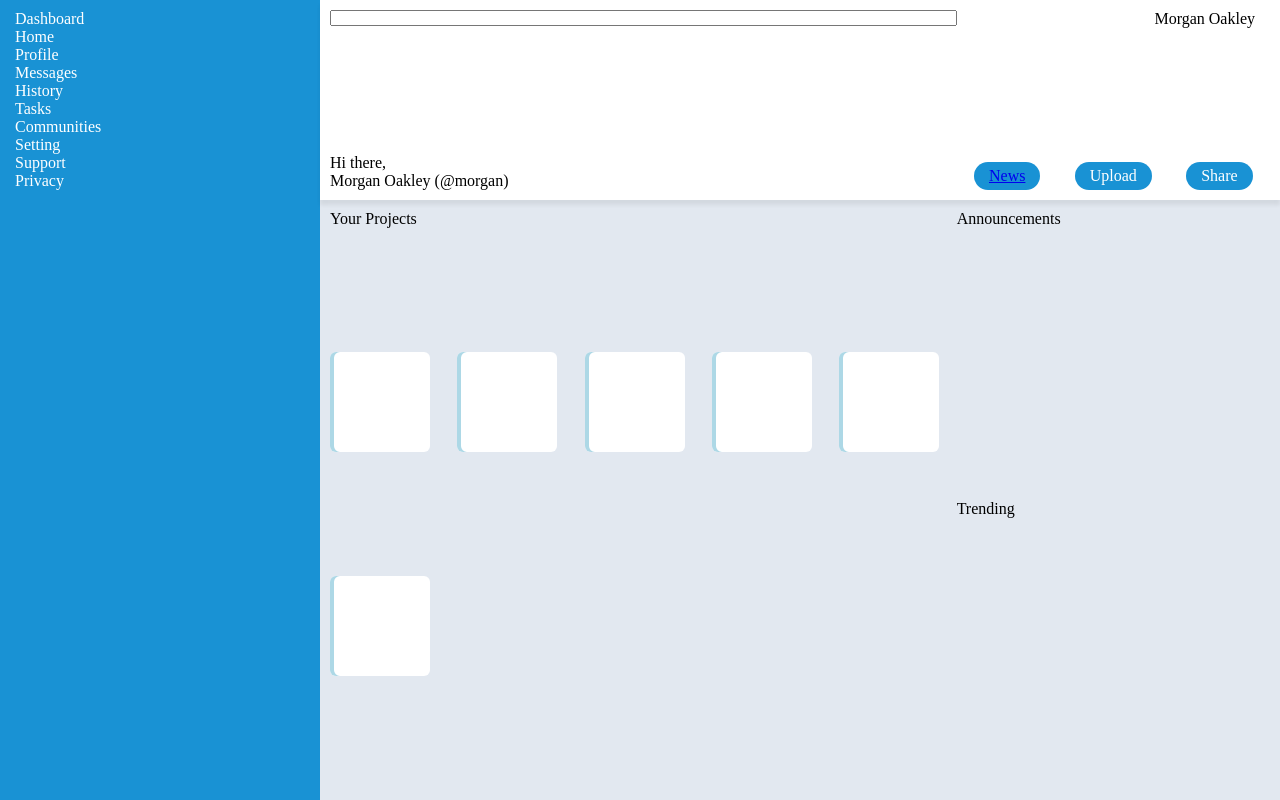
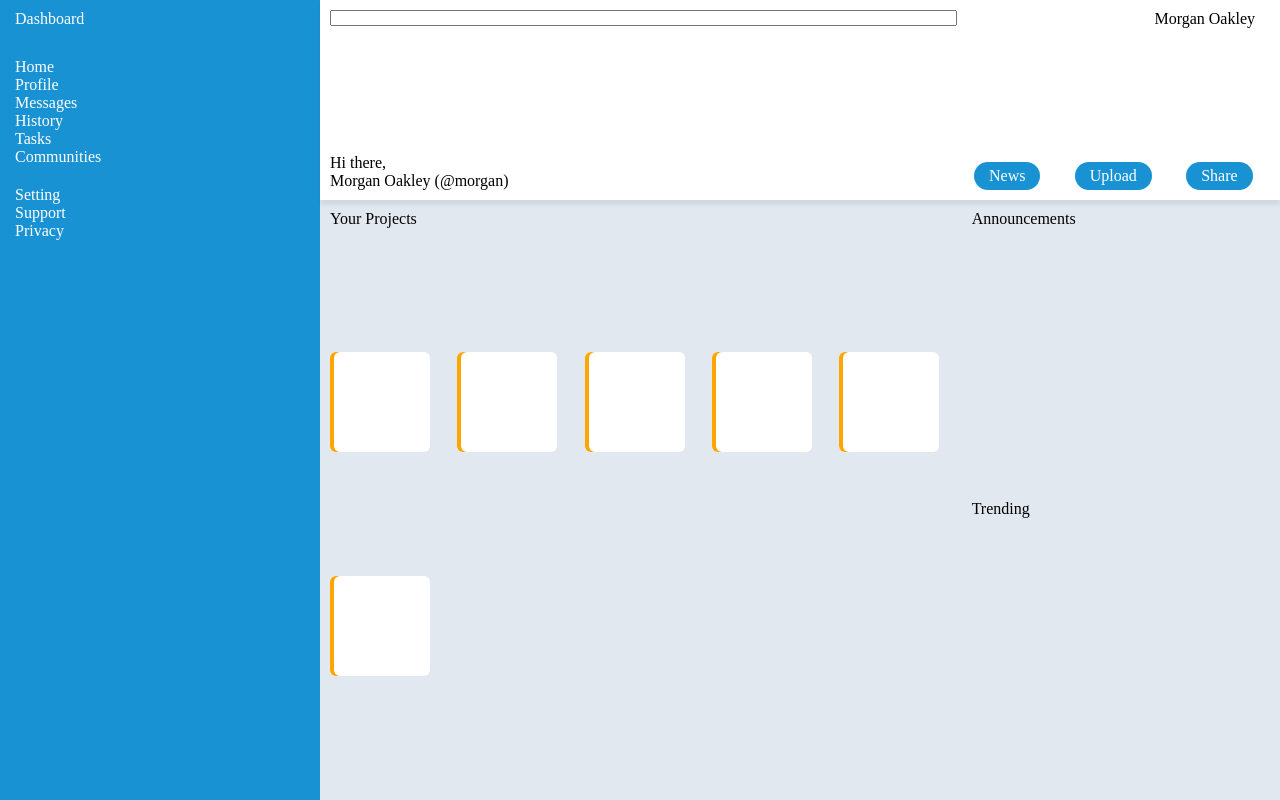
Before and after one commit to davidleBC/admin-dashboard, a plain HTML site: page index.html in a window 1280 px wide. Drawn offline with Linux system fonts and the light colour scheme.

Commit message:
adding padding to elements

```diff
--- a/index.html
+++ b/index.html
@@ -9,20 +9,28 @@
 <body>
     <div class="container">
         <div class="sidebar">
-          <p>Dashboard</p>
-          <ul>
-            <li>Home</li>
-            <li>Profile</li>
-            <li>Messages</li>
-            <li>History</li>
-            <li>Tasks</li>
-            <li>Communities</li>
-          </ul>
-          <ul>
-            <li>Setting</li>
-            <li>Support</li>
-            <li>Privacy</li>
-          </ul>
+          <div>
+            <p><a href="#">Dashboard</a></p>
+          </div>
+
+          <div>
+            <ul>
+              <li><a href="#">Home</a></li>
+              <li><a href="#">Profile</a></li>
+              <li><a href="#">Messages</a></li>
+              <li><a href="#">History</a></li>
+              <li><a href="#">Tasks</a></li>
+              <li><a href="#">Communities</a></li>
+            </ul>
+          </div>
+
+          <div>
+            <ul>
+              <li><a href="#">Setting</a></li>
+              <li><a href="#">Support</a></li>
+              <li><a href="#">Privacy</a></li>
+            </ul>
+          </div>
 
         </div>
         <div class="header">
@@ -34,8 +42,8 @@
           </div>
           <ul class="link-list">
             <li class="link-button"><a href="#">News</a></li>
-            <li class="link-button">Upload</li>
-            <li class="link-button">Share</li>
+            <li class="link-button"><a href="#">Upload</a></li>
+            <li class="link-button"><a href="#">Share</a></li>
           </ul>
         </div>
 
@@ -55,8 +63,15 @@
             <div class="card">
             </div>
           </div>
-          <p class="main-sub">Announcements</p>
-          <p class="main-sub">Trending</p>
+          <div class="main-sub">
+            <p>Announcements</p>
+            <div class="announcements"></div>
+          </div>
+
+          <div class="main-sub">
+            <p>Trending</p>
+            <div class="trending"></div>
+          </div>
 
         </div>
       </div>
--- a/style.css
+++ b/style.css
@@ -17,6 +17,8 @@
   .sidebar {
     grid-row-start: span 2;
     padding: 10px 15px;
+    display: grid;
+    grid-template-rows: 3rem 8rem 3rem;
 
   }
 
@@ -57,7 +59,7 @@
     height: 100px;
     width: 100px;
     border-radius: 6px;
-    box-shadow: 4px 0px lightblue inset;
+    box-shadow: 4px 0px orange inset;
   }
 
   .main-heading {
@@ -67,7 +69,8 @@
   }
 
   .main-sub {
-    grid-column-start: span 1;
+    padding-left: 15px;
+
   }
 
   .corner-profile {
@@ -98,6 +101,19 @@
     align-self: end;
 }
 
-.sidebar li:hover {
+/* .sidebar li:hover {
     background-color: rgb(16, 79, 112);
+} */
+
+a {
+  text-decoration: none;
+  color: white;
 }
+
+.announcements {
+  background-color: white;
+}
+
+.trending {
+  background-color: white;
+}
```
